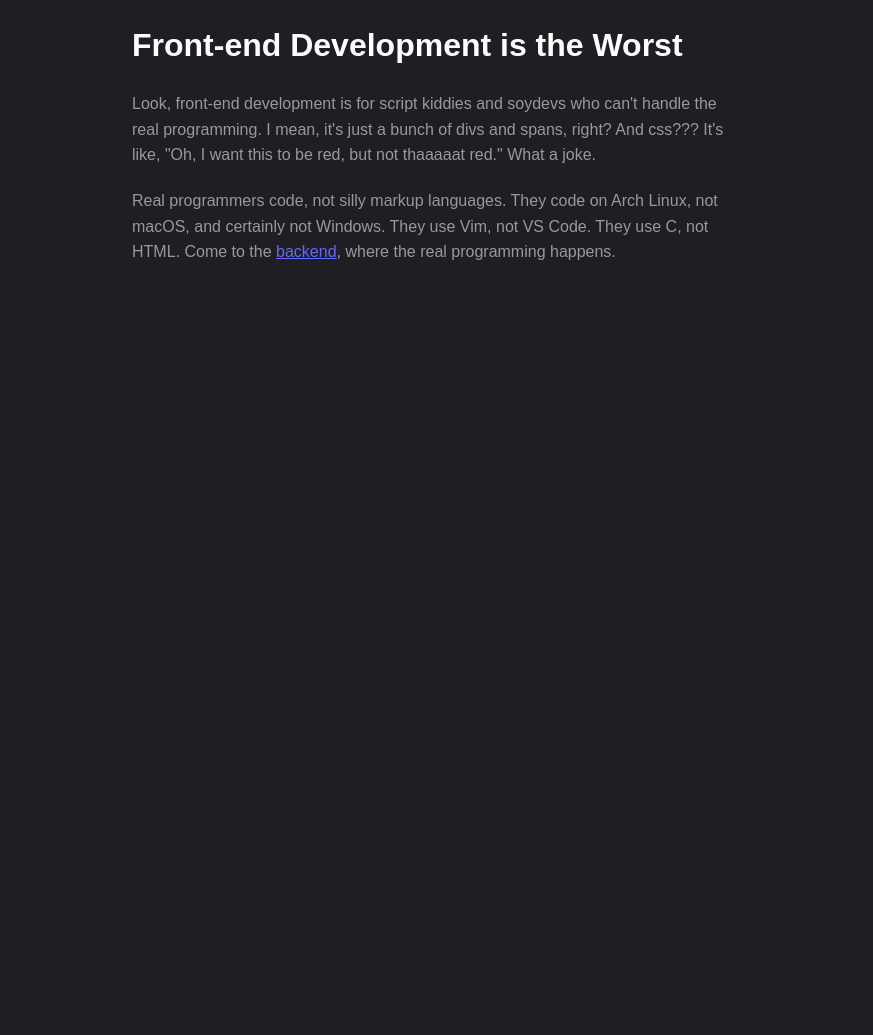
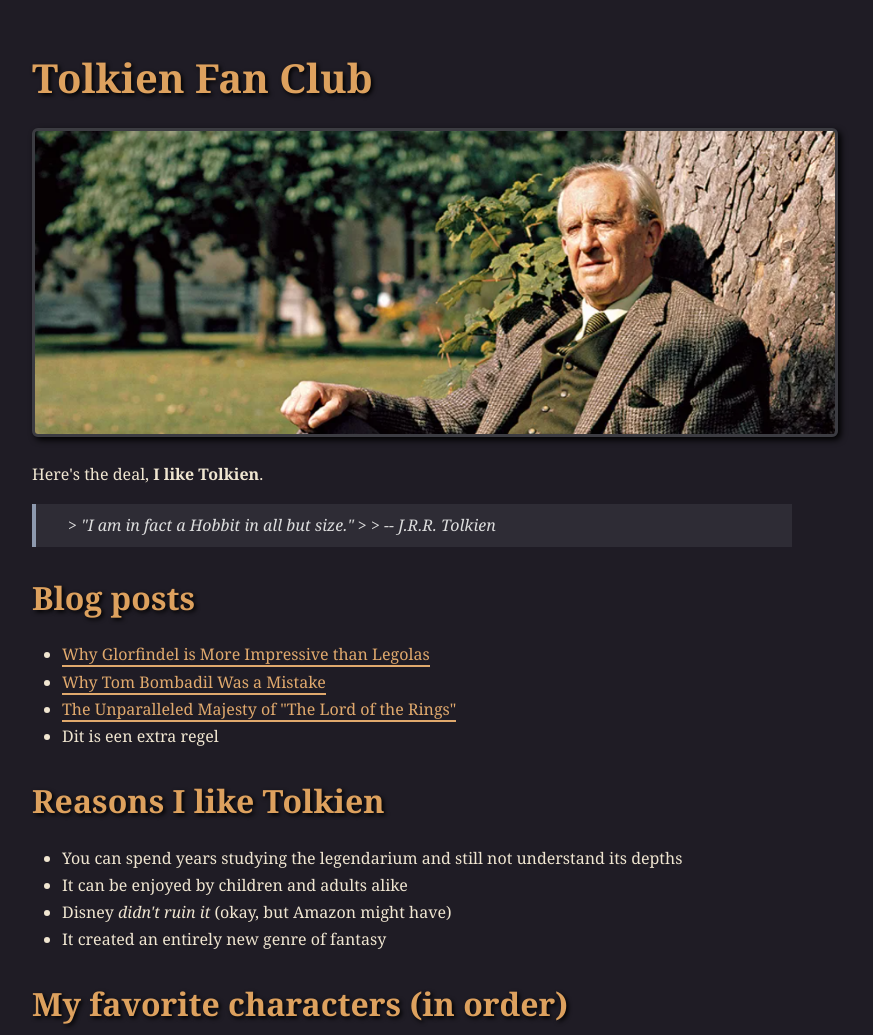
Before and after one commit to jman-berg/staticwebsite, a plain HTML site: page public/index.html in a window 1280 px wide. Shown: the top 1035 px of the page, without its empty margins (208-1081 px from the left). Before the commit the page ends 800 px from the top, so only its background shows below. Drawn offline with Linux system fonts and the light colour scheme.

Commit message:
it works! added page_generator function

```diff
--- /dev/null
+++ b/public/index.css
@@ -0,0 +1,130 @@
+body {
+  background-color: #1f1c25;
+  color: #f0e6d1;
+  font-family: "Luminari", "Georgia", serif;
+  line-height: 1.7;
+  margin: 0;
+  padding: 20px;
+  max-width: 800px;
+  margin-left: auto;
+  margin-right: auto;
+}
+
+b {
+  font-weight: 900;
+}
+
+h1,
+h2,
+h3,
+h4,
+h5,
+h6 {
+  color: #dda15e;
+  margin-top: 24px;
+  margin-bottom: 16px;
+  text-shadow: 2px 2px 4px #000;
+}
+
+h1 {
+  font-size: 2.5em;
+}
+
+h2 {
+  font-size: 2em;
+}
+
+h3 {
+  font-size: 1.5em;
+}
+
+h4,
+h5,
+h6 {
+  font-size: 1.2em;
+}
+
+a {
+  color: #e0a96d;
+  text-decoration: none;
+  border-bottom: 2px solid #e0a96d;
+}
+
+a:hover {
+  color: #f4a261;
+  border-color: #f4a261;
+}
+
+ul,
+ol {
+  padding-left: 30px;
+}
+
+code {
+  background-color: #3c3c42;
+  border-radius: 6px;
+  color: #e9c46a;
+  padding: 0.4em 0.6em;
+  font-family: "Courier New", monospace;
+}
+
+pre code {
+  padding: 0;
+}
+
+pre {
+  background-color: #3c3c42;
+  border-radius: 6px;
+  padding: 1em;
+  overflow: auto;
+  box-shadow: 2px 2px 6px #000;
+}
+
+blockquote {
+  background-color: #2e2c35;
+  border-left: 4px solid #8d99ae;
+  padding-left: 2em;
+  margin-left: 0;
+  padding-top: 0.5em;
+  padding-bottom: 0.5em;
+  padding-right: 0.5em;
+  color: #ddd;
+  font-style: italic;
+}
+
+img {
+  max-width: 100%;
+  height: auto;
+  border-radius: 6px;
+  border: 3px solid #3c3c42;
+  box-shadow: 3px 3px 6px #000;
+}
+
+::-webkit-scrollbar {
+  width: 12px;
+  height: 12px;
+}
+
+::-webkit-scrollbar-track {
+  background: #1f1c25;
+  border-radius: 6px;
+}
+
+::-webkit-scrollbar-thumb {
+  background-color: #3c3c42;
+  border-radius: 6px;
+  border: 3px solid #1f1c25;
+}
+
+::-webkit-scrollbar-thumb:hover {
+  background-color: #5a5466;
+}
+
+* {
+  scrollbar-width: thin;
+  scrollbar-color: #3c3c42 #1f1c25;
+}
+
+::-webkit-scrollbar-corner {
+  background: #1f1c25;
+}
--- a/public/index.html
+++ b/public/index.html
@@ -1,22 +1,16 @@
+<!doctype html>
 <html>
   <head>
-    <title>Why Frontend Development Sucks</title>
-    <link rel="stylesheet" href="/styles.css" />
+    <meta charset="utf-8" />
+    <meta name="viewport" content="width=device-width, initial-scale=1" />
+    <title>Tolkien Fan Club</title>
+    <link href="/index.css" rel="stylesheet" />
   </head>
+
   <body>
-    <h1>Front-end Development is the Worst</h1>
-    <p>
-      Look, front-end development is for script kiddies and soydevs who can't
-      handle the real programming. I mean, it's just a bunch of divs and spans,
-      right? And css??? It's like, "Oh, I want this to be red, but not thaaaaat
-      red." What a joke.
-    </p>
-    <p>
-      Real programmers code, not silly markup languages. They code on Arch
-      Linux, not macOS, and certainly not Windows. They use Vim, not VS Code.
-      They use C, not HTML. Come to the
-      <a href="https://www.boot.dev">backend</a>, where the real programming
-      happens.
-    </p>
+    <article><div><h1> Tolkien Fan Club</h1><p><img src="/images/tolkien.png" alt="alt text"></img></p><p>Here's the deal, <b>I like Tolkien</b>.</p><blockquote>> "I am in fact a Hobbit in all but size." > > -- J.R.R. Tolkien</blockquote><h2> Blog posts</h2><ul><li><a href="/blog/glorfindel">Why Glorfindel is More Impressive than Legolas</a></li> <li><a href="/blog/tom">Why Tom Bombadil Was a Mistake</a></li> <li><a href="/blog/majesty">The Unparalleled Majesty of "The Lord of the Rings"</a></li> <li>Dit is een extra regel</li></ul><h2> Reasons I like Tolkien</h2><ul><li>You can spend years studying the legendarium and still not understand its depths</li> <li>It can be enjoyed by children and adults alike</li> <li>Disney <i>didn't ruin it</i> (okay, but Amazon might have)</li> <li>It created an entirely new genre of fantasy</li></ul><h2> My favorite characters (in order)</h2><ol><li>1. Gandalf</li> <li>2. Bilbo</li> <li>3. Sam</li> <li>4. Glorfindel</li> <li>5. Galadriel</li> <li>6. Elrond</li> <li>7. Thorin</li> <li>8. Sauron</li> <li>9. Aragorn</li></ol><p>Here's what <code>elflang</code> looks like (the perfect coding language):</p><pre><code>func main(){
+    fmt.Println("Aiya, Ambar!")
+}
+</code></pre><p>Want to get in touch? <a href="/contact">Contact me here</a>.</p><p>This site was generated with a custom-built <a href="https://www.boot.dev/courses/build-static-site-generator-python">static site generator</a> from the course on <a href="https://www.boot.dev">Boot.dev</a>.</p></div></article>
   </body>
 </html>
--- a/public/styles.css
+++ /dev/null
@@ -1,23 +0,0 @@
-body {
-  font-family: Arial, sans-serif;
-  line-height: 1.6;
-  margin: 0;
-  padding: 0;
-  background-color: #1f1f23;
-}
-body {
-  max-width: 600px;
-  margin: 0 auto;
-  padding: 20px;
-}
-h1 {
-  color: #ffffff;
-  margin-bottom: 20px;
-}
-p {
-  color: #999999;
-  margin-bottom: 20px;
-}
-a {
-  color: #6568ff;
-}
```
Also changed, not shown: template.html (added, +13 -0 lines), 6 other files.
